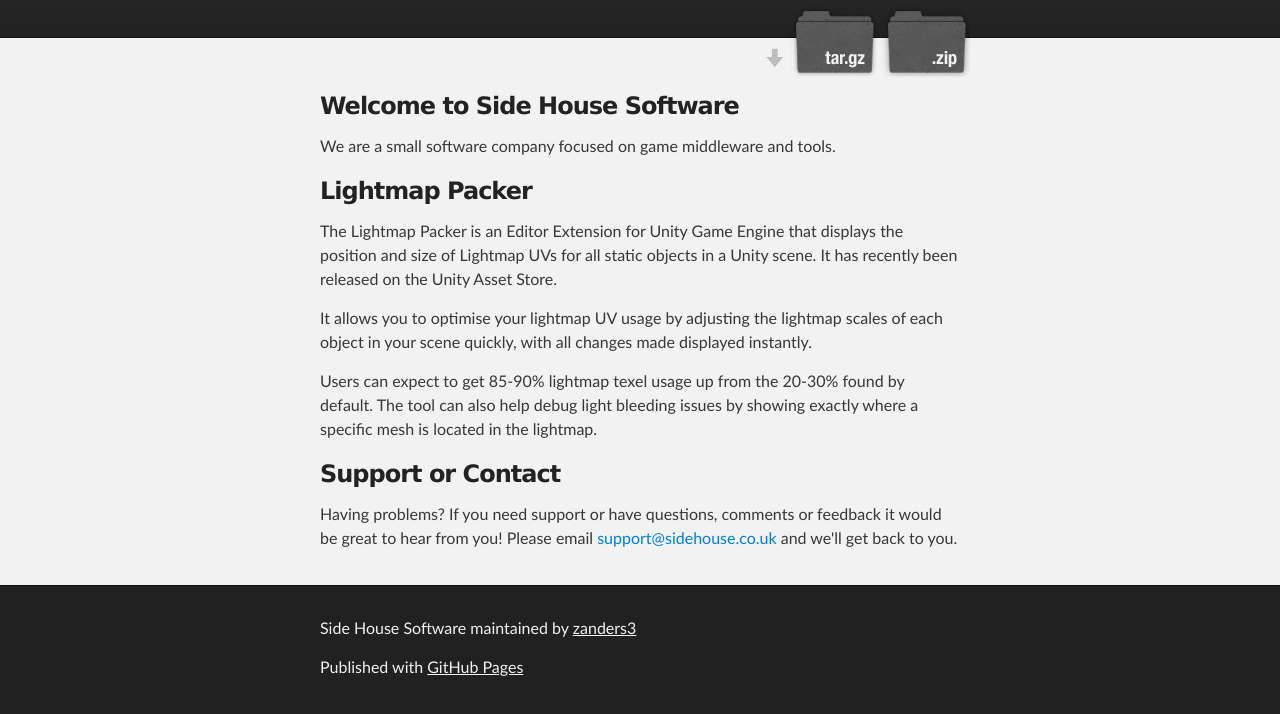
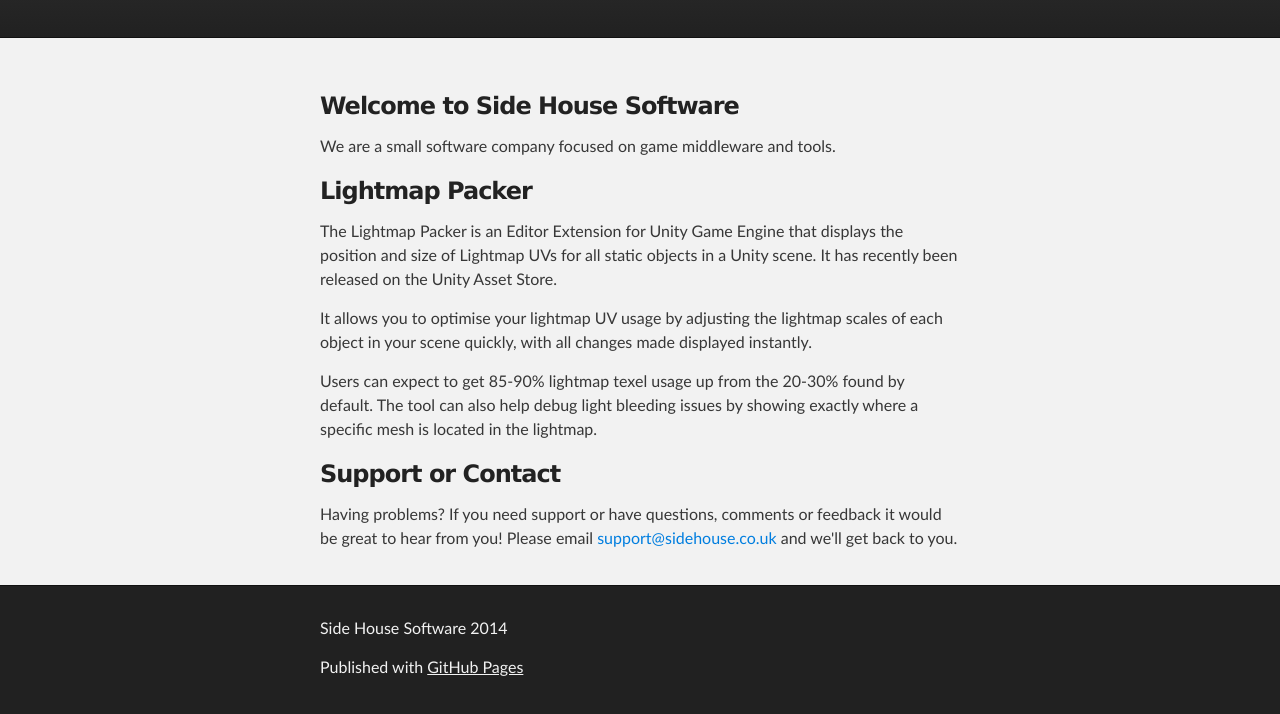
Before and after one commit to zanders3/SideHouse, a plain HTML site: page index.html in a window 1280 px wide. Shown: the part 136-850 px from the top of the page. Drawn offline with Linux system fonts and the light colour scheme.

Commit message:
Update index.html

```diff
--- a/index.html
+++ b/index.html
@@ -16,15 +16,8 @@
     <!-- HEADER -->
     <div id="header_wrap" class="outer">
         <header class="inner">
-          <a id="forkme_banner" href="https://github.com/zanders3/SideHouse">View on GitHub</a>
-
           <h1 id="project_title">Side House Software</h1>
           <h2 id="project_tagline"></h2>
-
-            <section id="downloads">
-              <a class="zip_download_link" href="https://github.com/zanders3/SideHouse/zipball/master">Download this project as a .zip file</a>
-              <a class="tar_download_link" href="https://github.com/zanders3/SideHouse/tarball/master">Download this project as a tar.gz file</a>
-            </section>
         </header>
     </div>
 
@@ -55,12 +48,9 @@
     <!-- FOOTER  -->
     <div id="footer_wrap" class="outer">
       <footer class="inner">
-        <p class="copyright">Side House Software maintained by <a href="https://github.com/zanders3">zanders3</a></p>
+        <p class="copyright">Side House Software 2014</p>
         <p>Published with <a href="http://pages.github.com">GitHub Pages</a></p>
       </footer>
     </div>
-
-
-
   </body>
 </html>
```
